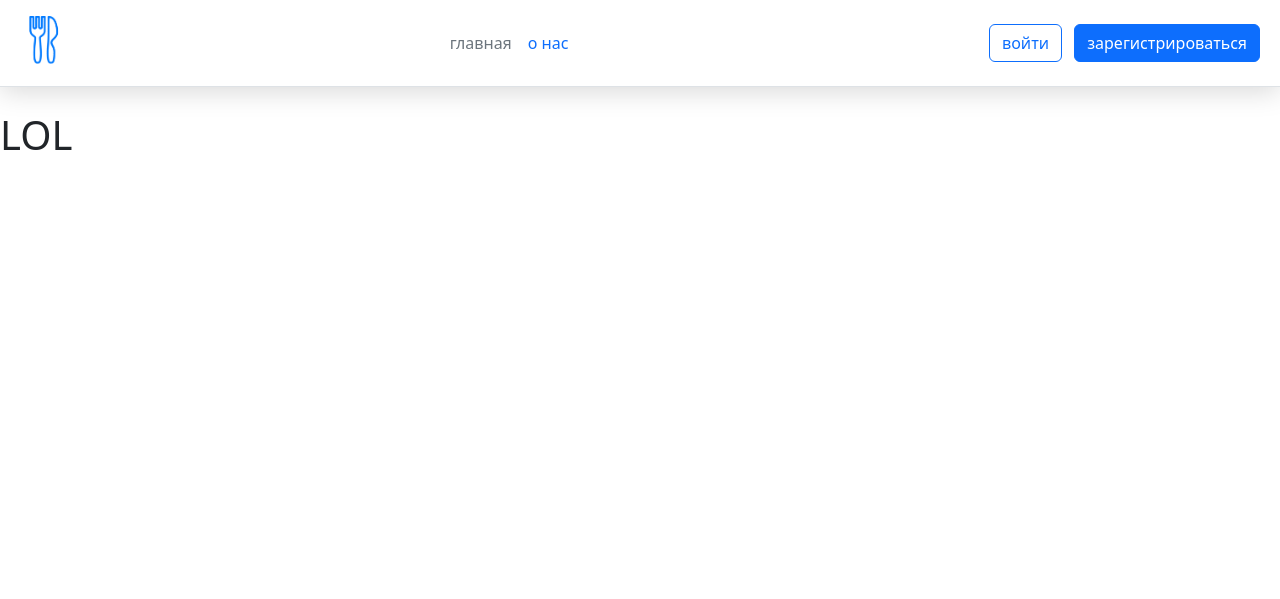
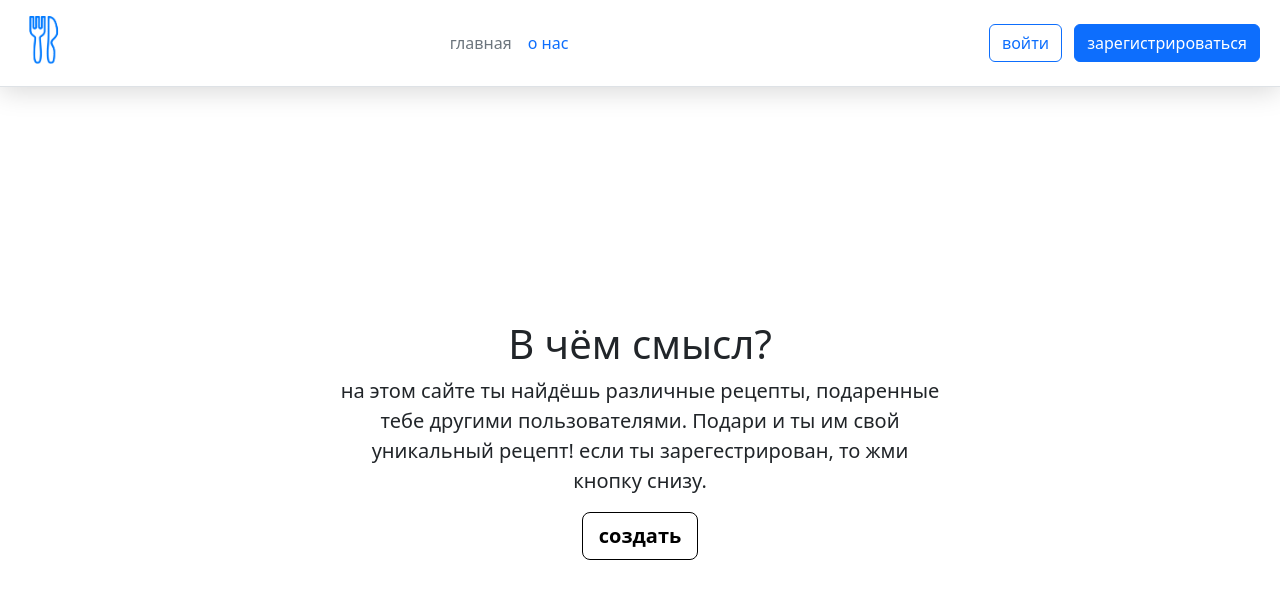
Before and after one commit to papaWa-paw/website, a Flask app: page / in a window 1280 px wide. Shown: the top 599 px of the page. Run offline with Flask 3, Linux system fonts and the light colour scheme.

Commit message:
Update index.html

```diff
--- a/templates/index.html
+++ b/templates/index.html
@@ -5,5 +5,13 @@ LOL
 {% endblock %}
 
 {% block body %}
-<h1>LOL</h1>
+<div class="cover-container d-flex w-100 h-100 p-3 mx-auto flex-column">
+    <main class="px-3">
+    <h1>В чём смысл?</h1>
+    <p class="lead">на этом сайте ты найдёшь различные рецепты, подаренные тебе другими пользователями. Подари и ты им свой уникальный рецепт! если ты зарегестрирован, то жми кнопку снизу.</p>
+    <p class="lead">
+      <a href="#" class="btn btn-lg btn-light fw-bold border-black bg-white">создать</a>
+    </p>
+  </main>
+</div>
 {% endblock %}
```
